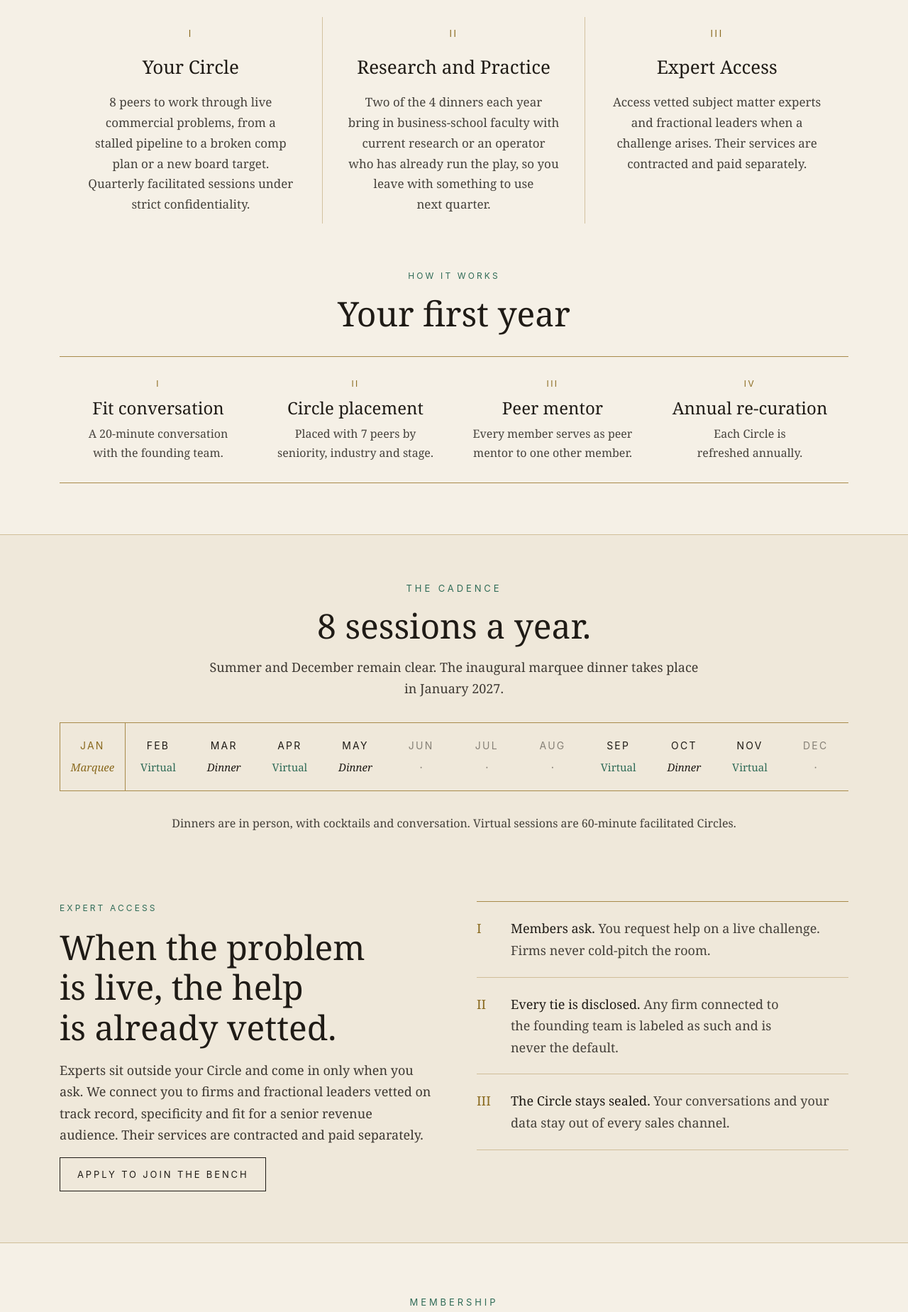
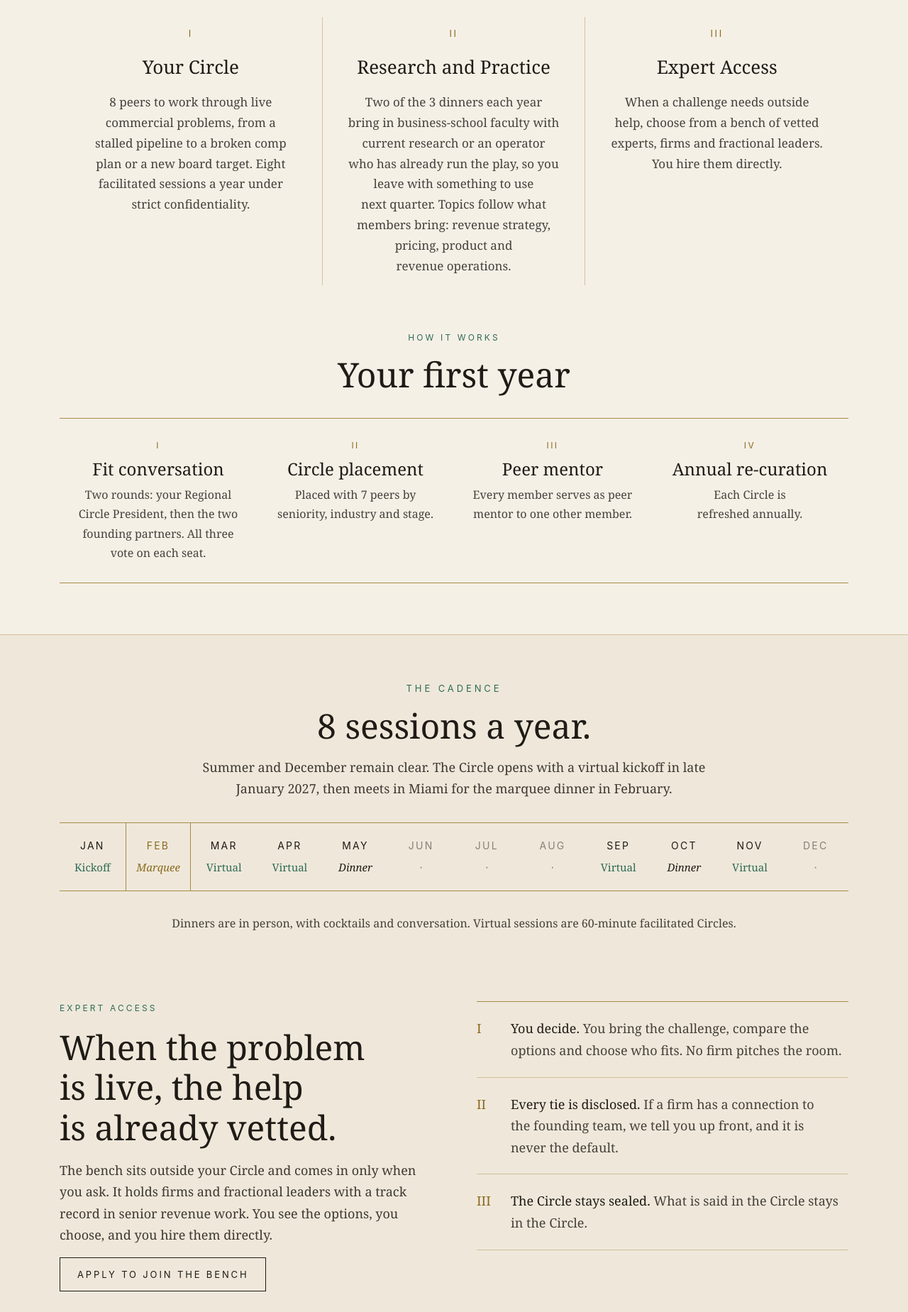
Before and after one commit to revenuecircles/website, a plain HTML site: page index.html in a window 1280 px wide. Shown: the part 1860-3709 px from the top of the page at 71% size. Drawn offline with Linux system fonts and the light colour scheme.

Commit message:
Website changes from Yeeli, Oct 5 (14 items) (#2)

```diff
--- a/index.html
+++ b/index.html
@@ -110,9 +110,9 @@ a[style*="min-height: 52px"]{padding:0 18px!important;letter-spacing:0.12em!impo
 <h2 style="margin: 0; font-family: Georgia, 'Times New Roman', Times, serif; font-weight: 400; font-size: clamp(32px, 4vw, 48px); line-height: 1.18">Three things</h2>
 </div>
 <div style="width: 100%; display: grid; grid-template-columns: repeat(auto-fit, minmax(300px, 1fr)); gap: 24px 0">
-<div class="vr" style="display: flex; flex-direction: column; align-items: center; text-align: center; gap: 14px; padding: 12px 36px; border-right: 1px solid rgba(168,138,74,0.45)"><span style="font-family: -apple-system, BlinkMacSystemFont, 'Segoe UI', Helvetica, Arial, sans-serif; font-size: 13px; letter-spacing: 0.2em; color: #8A6A1F">I</span><h3 style="margin: 0; font-family: Georgia, 'Times New Roman', Times, serif; font-weight: 400; font-size: 26px">Your Circle</h3><p style="margin: 0; font-size: 17px; color: rgba(31,27,22,0.82)">8 peers to work through live commercial problems, from a stalled pipeline to a broken comp plan or a new board target. Quarterly facilitated sessions under strict&nbsp;confidentiality.</p></div>
-<div class="vr" style="display: flex; flex-direction: column; align-items: center; text-align: center; gap: 14px; padding: 12px 36px; border-right: 1px solid rgba(168,138,74,0.45)"><span style="font-family: -apple-system, BlinkMacSystemFont, 'Segoe UI', Helvetica, Arial, sans-serif; font-size: 13px; letter-spacing: 0.2em; color: #8A6A1F">II</span><h3 style="margin: 0; font-family: Georgia, 'Times New Roman', Times, serif; font-weight: 400; font-size: 26px">Research and Practice</h3><p style="margin: 0; font-size: 17px; color: rgba(31,27,22,0.82)">Two of the 4 dinners each year bring in business&#8209;school faculty with current research or an operator who has already run the play, so you leave with something to use next&nbsp;quarter.</p></div>
-<div style="display: flex; flex-direction: column; align-items: center; text-align: center; gap: 14px; padding: 12px 36px"><span style="font-family: -apple-system, BlinkMacSystemFont, 'Segoe UI', Helvetica, Arial, sans-serif; font-size: 13px; letter-spacing: 0.2em; color: #8A6A1F">III</span><h3 style="margin: 0; font-family: Georgia, 'Times New Roman', Times, serif; font-weight: 400; font-size: 26px">Expert Access</h3><p style="margin: 0; font-size: 17px; color: rgba(31,27,22,0.82)">Access vetted subject matter experts and fractional leaders when a challenge arises. Their services are contracted and paid&nbsp;separately.</p></div>
+<div class="vr" style="display: flex; flex-direction: column; align-items: center; text-align: center; gap: 14px; padding: 12px 36px; border-right: 1px solid rgba(168,138,74,0.45)"><span style="font-family: -apple-system, BlinkMacSystemFont, 'Segoe UI', Helvetica, Arial, sans-serif; font-size: 13px; letter-spacing: 0.2em; color: #8A6A1F">I</span><h3 style="margin: 0; font-family: Georgia, 'Times New Roman', Times, serif; font-weight: 400; font-size: 26px">Your Circle</h3><p style="margin: 0; font-size: 17px; color: rgba(31,27,22,0.82)">8 peers to work through live commercial problems, from a stalled pipeline to a broken comp plan or a new board target. Eight facilitated sessions a year under strict&nbsp;confidentiality.</p></div>
+<div class="vr" style="display: flex; flex-direction: column; align-items: center; text-align: center; gap: 14px; padding: 12px 36px; border-right: 1px solid rgba(168,138,74,0.45)"><span style="font-family: -apple-system, BlinkMacSystemFont, 'Segoe UI', Helvetica, Arial, sans-serif; font-size: 13px; letter-spacing: 0.2em; color: #8A6A1F">II</span><h3 style="margin: 0; font-family: Georgia, 'Times New Roman', Times, serif; font-weight: 400; font-size: 26px">Research and Practice</h3><p style="margin: 0; font-size: 17px; color: rgba(31,27,22,0.82)">Two of the 3 dinners each year bring in business&#8209;school faculty with current research or an operator who has already run the play, so you leave with something to use next&nbsp;quarter. Topics follow what members bring: revenue strategy, pricing, product and revenue&nbsp;operations.</p></div>
+<div style="display: flex; flex-direction: column; align-items: center; text-align: center; gap: 14px; padding: 12px 36px"><span style="font-family: -apple-system, BlinkMacSystemFont, 'Segoe UI', Helvetica, Arial, sans-serif; font-size: 13px; letter-spacing: 0.2em; color: #8A6A1F">III</span><h3 style="margin: 0; font-family: Georgia, 'Times New Roman', Times, serif; font-weight: 400; font-size: 26px">Expert Access</h3><p style="margin: 0; font-size: 17px; color: rgba(31,27,22,0.82)">When a challenge needs outside help, choose from a bench of vetted experts, firms and fractional leaders. You hire them&nbsp;directly.</p></div>
 </div>
 </section>
 
@@ -122,7 +122,7 @@ a[style*="min-height: 52px"]{padding:0 18px!important;letter-spacing:0.12em!impo
 <h2 style="margin: 0; font-family: Georgia, 'Times New Roman', Times, serif; font-weight: 400; font-size: clamp(32px, 4vw, 48px); line-height: 1.18">Your first&nbsp;year</h2>
 </div>
 <div style="width: 100%; display: grid; grid-template-columns: repeat(auto-fit, minmax(240px, 1fr)); border-top: 1px solid #A88A4A; border-bottom: 1px solid #A88A4A">
-<div style="display: flex; flex-direction: column; align-items: center; text-align: center; gap: 8px; padding: 28px 24px"><span style="font-family: -apple-system, BlinkMacSystemFont, 'Segoe UI', Helvetica, Arial, sans-serif; font-size: 12px; letter-spacing: 0.2em; color: #8A6A1F">I</span><span style="font-family: Georgia, 'Times New Roman', Times, serif; font-size: 24px; line-height: 1.25">Fit conversation</span><span style="font-size: 16px; color: rgba(31,27,22,0.82)">A 20-minute conversation with the founding&nbsp;team.</span></div>
+<div style="display: flex; flex-direction: column; align-items: center; text-align: center; gap: 8px; padding: 28px 24px"><span style="font-family: -apple-system, BlinkMacSystemFont, 'Segoe UI', Helvetica, Arial, sans-serif; font-size: 12px; letter-spacing: 0.2em; color: #8A6A1F">I</span><span style="font-family: Georgia, 'Times New Roman', Times, serif; font-size: 24px; line-height: 1.25">Fit conversation</span><span style="font-size: 16px; color: rgba(31,27,22,0.82)">Two rounds: your Regional Circle President, then the two founding partners. All three vote on each&nbsp;seat.</span></div>
 <div style="display: flex; flex-direction: column; align-items: center; text-align: center; gap: 8px; padding: 28px 24px"><span style="font-family: -apple-system, BlinkMacSystemFont, 'Segoe UI', Helvetica, Arial, sans-serif; font-size: 12px; letter-spacing: 0.2em; color: #8A6A1F">II</span><span style="font-family: Georgia, 'Times New Roman', Times, serif; font-size: 24px; line-height: 1.25">Circle placement</span><span style="font-size: 16px; color: rgba(31,27,22,0.82)">Placed with 7 peers by seniority, industry and&nbsp;stage.</span></div>
 <div style="display: flex; flex-direction: column; align-items: center; text-align: center; gap: 8px; padding: 28px 24px"><span style="font-family: -apple-system, BlinkMacSystemFont, 'Segoe UI', Helvetica, Arial, sans-serif; font-size: 12px; letter-spacing: 0.2em; color: #8A6A1F">III</span><span style="font-family: Georgia, 'Times New Roman', Times, serif; font-size: 24px; line-height: 1.25">Peer mentor</span><span style="font-size: 16px; color: rgba(31,27,22,0.82)">Every member serves as peer mentor to one other&nbsp;member.</span></div>
 <div style="display: flex; flex-direction: column; align-items: center; text-align: center; gap: 8px; padding: 28px 24px"><span style="font-family: -apple-system, BlinkMacSystemFont, 'Segoe UI', Helvetica, Arial, sans-serif; font-size: 12px; letter-spacing: 0.2em; color: #8A6A1F">IV</span><span style="font-family: Georgia, 'Times New Roman', Times, serif; font-size: 24px; line-height: 1.25">Annual re&#8209;curation</span><span style="font-size: 16px; color: rgba(31,27,22,0.82)">Each Circle is refreshed&nbsp;annually.</span></div>
@@ -134,12 +134,12 @@ a[style*="min-height: 52px"]{padding:0 18px!important;letter-spacing:0.12em!impo
 <div style="display: flex; flex-direction: column; align-items: center; gap: 14px; max-width: 760px">
 <span style="font-family: -apple-system, BlinkMacSystemFont, 'Segoe UI', Helvetica, Arial, sans-serif; font-size: 13px; letter-spacing: 0.3em; color: #2F6B57">THE CADENCE</span>
 <h2 style="margin: 0; font-family: Georgia, 'Times New Roman', Times, serif; font-weight: 400; font-size: clamp(32px, 4vw, 48px); line-height: 1.18">8 sessions a&nbsp;year.</h2>
-<p style="margin: 0; color: rgba(31,27,22,0.86)">Summer and December remain clear. The inaugural marquee dinner takes place in January&nbsp;2027.</p>
+<p style="margin: 0; color: rgba(31,27,22,0.86)">Summer and December remain clear. The Circle opens with a virtual kickoff in late January 2027, then meets in Miami for the marquee dinner in&nbsp;February.</p>
 </div>
 <div style="width: 100%; display: grid; grid-template-columns: repeat(auto-fit, minmax(80px, 1fr)); border-top: 1px solid #A88A4A; border-bottom: 1px solid #A88A4A">
-<div style="display: flex; flex-direction: column; gap: 6px; padding: 20px 6px; border-left: 1px solid #A88A4A; border-right: 1px solid #A88A4A"><span style="font-family: -apple-system, BlinkMacSystemFont, 'Segoe UI', Helvetica, Arial, sans-serif; letter-spacing: 0.16em; font-size: 14px; color: #8A6A1F">JAN</span><span style="font-size: 15px; font-style: italic; color: #8A6A1F">Marquee</span></div>
-<div style="display: flex; flex-direction: column; gap: 6px; padding: 20px 6px"><span style="font-family: -apple-system, BlinkMacSystemFont, 'Segoe UI', Helvetica, Arial, sans-serif; letter-spacing: 0.16em; font-size: 14px">FEB</span><span style="font-size: 15px; color: #2F6B57">Virtual</span></div>
-<div style="display: flex; flex-direction: column; gap: 6px; padding: 20px 6px"><span style="font-family: -apple-system, BlinkMacSystemFont, 'Segoe UI', Helvetica, Arial, sans-serif; letter-spacing: 0.16em; font-size: 14px">MAR</span><span style="font-size: 15px; font-style: italic">Dinner</span></div>
+<div style="display: flex; flex-direction: column; gap: 6px; padding: 20px 6px"><span style="font-family: -apple-system, BlinkMacSystemFont, 'Segoe UI', Helvetica, Arial, sans-serif; letter-spacing: 0.16em; font-size: 14px">JAN</span><span style="font-size: 15px; color: #2F6B57">Kickoff</span></div>
+<div style="display: flex; flex-direction: column; gap: 6px; padding: 20px 6px; border-left: 1px solid #A88A4A; border-right: 1px solid #A88A4A"><span style="font-family: -apple-system, BlinkMacSystemFont, 'Segoe UI', Helvetica, Arial, sans-serif; letter-spacing: 0.16em; font-size: 14px; color: #8A6A1F">FEB</span><span style="font-size: 15px; font-style: italic; color: #8A6A1F">Marquee</span></div>
+<div style="display: flex; flex-direction: column; gap: 6px; padding: 20px 6px"><span style="font-family: -apple-system, BlinkMacSystemFont, 'Segoe UI', Helvetica, Arial, sans-serif; letter-spacing: 0.16em; font-size: 14px">MAR</span><span style="font-size: 15px; color: #2F6B57">Virtual</span></div>
 <div style="display: flex; flex-direction: column; gap: 6px; padding: 20px 6px"><span style="font-family: -apple-system, BlinkMacSystemFont, 'Segoe UI', Helvetica, Arial, sans-serif; letter-spacing: 0.16em; font-size: 14px">APR</span><span style="font-size: 15px; color: #2F6B57">Virtual</span></div>
 <div style="display: flex; flex-direction: column; gap: 6px; padding: 20px 6px"><span style="font-family: -apple-system, BlinkMacSystemFont, 'Segoe UI', Helvetica, Arial, sans-serif; letter-spacing: 0.16em; font-size: 14px">MAY</span><span style="font-size: 15px; font-style: italic">Dinner</span></div>
 <div style="display: flex; flex-direction: column; gap: 6px; padding: 20px 6px; color: rgba(31,27,22,0.5)"><span style="font-family: -apple-system, BlinkMacSystemFont, 'Segoe UI', Helvetica, Arial, sans-serif; letter-spacing: 0.16em; font-size: 14px">JUN</span><span style="font-size: 15px">·</span></div>
@@ -159,13 +159,13 @@ a[style*="min-height: 52px"]{padding:0 18px!important;letter-spacing:0.12em!impo
 <div style="flex: 1 1 440px; display: flex; flex-direction: column; gap: 16px">
 <span style="font-family: -apple-system, BlinkMacSystemFont, 'Segoe UI', Helvetica, Arial, sans-serif; font-size: 12px; letter-spacing: 0.26em; color: #2F6B57">EXPERT ACCESS</span>
 <h2 style="margin: 0; font-family: Georgia, 'Times New Roman', Times, serif; font-weight: 400; font-size: clamp(32px, 4vw, 48px); line-height: 1.18">When the problem is live, the help is already&nbsp;vetted.</h2>
-<p style="margin: 0; font-size: 18px; color: rgba(31,27,22,0.86)">Experts sit outside your Circle and come in only when you ask. We connect you to firms and fractional leaders vetted on track record, specificity and fit for a senior revenue audience. Their services are contracted and paid&nbsp;separately.</p>
+<p style="margin: 0; font-size: 18px; color: rgba(31,27,22,0.86)">The bench sits outside your Circle and comes in only when you ask. It holds firms and fractional leaders with a track record in senior revenue work. You see the options, you choose, and you hire them&nbsp;directly.</p>
 <a href="mailto:info@revenuecircles.org?subject=Expert%20Bench%20application" style="align-self: flex-start; display: inline-flex; align-items: center; min-height: 48px; padding: 0 24px; border: 1px solid #1F1B16; font-family: -apple-system, BlinkMacSystemFont, 'Segoe UI', Helvetica, Arial, sans-serif; font-size: 13px; letter-spacing: 0.22em">APPLY TO JOIN THE BENCH</a>
 </div>
 <div style="flex: 1 1 440px; display: flex; flex-direction: column; border-top: 1px solid #A88A4A">
-<div style="display: flex; gap: 20px; padding: 22px 0; border-bottom: 1px solid rgba(168,138,74,0.45)"><span style="flex: 0 0 28px; font-family: Georgia, 'Times New Roman', Times, serif; color: #8A6A1F">I</span><span><strong style="font-weight: 500">Members ask.</strong> <span style="color: rgba(31,27,22,0.82)">You request help on a live challenge. Firms never cold-pitch the&nbsp;room.</span></span></div>
-<div style="display: flex; gap: 20px; padding: 22px 0; border-bottom: 1px solid rgba(168,138,74,0.45)"><span style="flex: 0 0 28px; font-family: Georgia, 'Times New Roman', Times, serif; color: #8A6A1F">II</span><span><strong style="font-weight: 500">Every tie is disclosed.</strong> <span style="color: rgba(31,27,22,0.82)">Any firm connected to the founding team is labeled as such and is never the&nbsp;default.</span></span></div>
-<div style="display: flex; gap: 20px; padding: 22px 0; border-bottom: 1px solid rgba(168,138,74,0.45)"><span style="flex: 0 0 28px; font-family: Georgia, 'Times New Roman', Times, serif; color: #8A6A1F">III</span><span><strong style="font-weight: 500">The Circle stays sealed.</strong> <span style="color: rgba(31,27,22,0.82)">Your conversations and your data stay out of every sales&nbsp;channel.</span></span></div>
+<div style="display: flex; gap: 20px; padding: 22px 0; border-bottom: 1px solid rgba(168,138,74,0.45)"><span style="flex: 0 0 28px; font-family: Georgia, 'Times New Roman', Times, serif; color: #8A6A1F">I</span><span><strong style="font-weight: 500">You decide.</strong> <span style="color: rgba(31,27,22,0.82)">You bring the challenge, compare the options and choose who fits. No firm pitches the&nbsp;room.</span></span></div>
+<div style="display: flex; gap: 20px; padding: 22px 0; border-bottom: 1px solid rgba(168,138,74,0.45)"><span style="flex: 0 0 28px; font-family: Georgia, 'Times New Roman', Times, serif; color: #8A6A1F">II</span><span><strong style="font-weight: 500">Every tie is disclosed.</strong> <span style="color: rgba(31,27,22,0.82)">If a firm has a connection to the founding team, we tell you up front, and it is never the&nbsp;default.</span></span></div>
+<div style="display: flex; gap: 20px; padding: 22px 0; border-bottom: 1px solid rgba(168,138,74,0.45)"><span style="flex: 0 0 28px; font-family: Georgia, 'Times New Roman', Times, serif; color: #8A6A1F">III</span><span><strong style="font-weight: 500">The Circle stays sealed.</strong> <span style="color: rgba(31,27,22,0.82)">What is said in the Circle stays in the&nbsp;Circle.</span></span></div>
 </div>
 </div>
 </section>
@@ -196,9 +196,10 @@ a[style*="min-height: 52px"]{padding:0 18px!important;letter-spacing:0.12em!impo
 <section style="max-width: 820px; margin: 0 auto; padding: 24px 24px 72px; display: flex; flex-direction: column; align-items: center; gap: 28px">
 <h2 style="margin: 0; font-family: Georgia, 'Times New Roman', Times, serif; font-weight: 400; font-size: clamp(30px, 3.6vw, 42px); line-height: 1.15; text-align: center">Questions leaders ask&nbsp;first</h2>
 <div style="width: 100%; display: flex; flex-direction: column; border-top: 1px solid rgba(168,138,74,0.45)">
-<div style="display: flex; flex-direction: column; gap: 4px; padding: 22px 0; border-bottom: 1px solid rgba(168,138,74,0.45)"><h3 style="margin: 0; font-family: Georgia, 'Times New Roman', Times, serif; font-weight: 400; font-size: 23px">Who is it&nbsp;for?</h3><p style="margin: 0; font-size: 17px; color: rgba(31,27,22,0.82)">CROs, CCOs and VPs of Revenue leading commercial organizations at $50M+ PE&#8209;backed or founder&#8209;led B2B companies, whether in seat or in&nbsp;transition.</p></div>
-<div style="display: flex; flex-direction: column; gap: 4px; padding: 22px 0; border-bottom: 1px solid rgba(168,138,74,0.45)"><h3 style="margin: 0; font-family: Georgia, 'Times New Roman', Times, serif; font-weight: 400; font-size: 23px">What does vetted&nbsp;mean?</h3><p style="margin: 0; font-size: 17px; color: rgba(31,27,22,0.82)">Every applicant is assessed on seniority, company context and contribution to the Circle. Member referrals carry&nbsp;weight.</p></div>
-<div style="display: flex; flex-direction: column; gap: 4px; padding: 22px 0; border-bottom: 1px solid rgba(168,138,74,0.45)"><h3 style="margin: 0; font-family: Georgia, 'Times New Roman', Times, serif; font-weight: 400; font-size: 23px">How does Revenue Circles™ earn from Expert&nbsp;Access?</h3><p style="margin: 0; font-size: 17px; color: rgba(31,27,22,0.82)">A placement fee when a member engages a firm. Revenue Circles™ stays out of&nbsp;delivery.</p></div>
+<div style="display: flex; flex-direction: column; gap: 4px; padding: 22px 0; border-bottom: 1px solid rgba(168,138,74,0.45)"><h3 style="margin: 0; font-family: Georgia, 'Times New Roman', Times, serif; font-weight: 400; font-size: 23px">Who is it&nbsp;for?</h3><p style="margin: 0; font-size: 17px; color: rgba(31,27,22,0.82)">CROs, CCOs and VPs of Revenue leading commercial organizations at $50M+ PE&#8209;backed or founder&#8209;led B2B companies.</p></div>
+<div style="display: flex; flex-direction: column; gap: 4px; padding: 22px 0; border-bottom: 1px solid rgba(168,138,74,0.45)"><h3 style="margin: 0; font-family: Georgia, 'Times New Roman', Times, serif; font-weight: 400; font-size: 23px">What does vetted&nbsp;mean?</h3><p style="margin: 0; font-size: 17px; color: rgba(31,27,22,0.82)">Every applicant is assessed on seniority, company context and contribution to the Circle, in two rounds: the Regional Circle President first, then the two founding partners. All three vote. Referrals carry weight, and every applicant still goes through both&nbsp;rounds.</p></div>
+<div style="display: flex; flex-direction: column; gap: 4px; padding: 22px 0; border-bottom: 1px solid rgba(168,138,74,0.45)"><h3 style="margin: 0; font-family: Georgia, 'Times New Roman', Times, serif; font-weight: 400; font-size: 23px">Does this help beyond my current&nbsp;role?</h3><p style="margin: 0; font-size: 17px; color: rgba(31,27,22,0.82)">Yes. Senior roles are often filled through people who already know your work. Your Circle builds those relationships before you need them and prepares you for a bigger seat, in this company or the&nbsp;next.</p></div>
+<div style="display: flex; flex-direction: column; gap: 4px; padding: 22px 0; border-bottom: 1px solid rgba(168,138,74,0.45)"><h3 style="margin: 0; font-family: Georgia, 'Times New Roman', Times, serif; font-weight: 400; font-size: 23px">Does Revenue Circles™ earn from Expert&nbsp;Access?</h3><p style="margin: 0; font-size: 17px; color: rgba(31,27,22,0.82)">No. You hire experts directly, and Revenue Circles™ takes no&nbsp;fee.</p></div>
 </div>
 </section>
 
```
